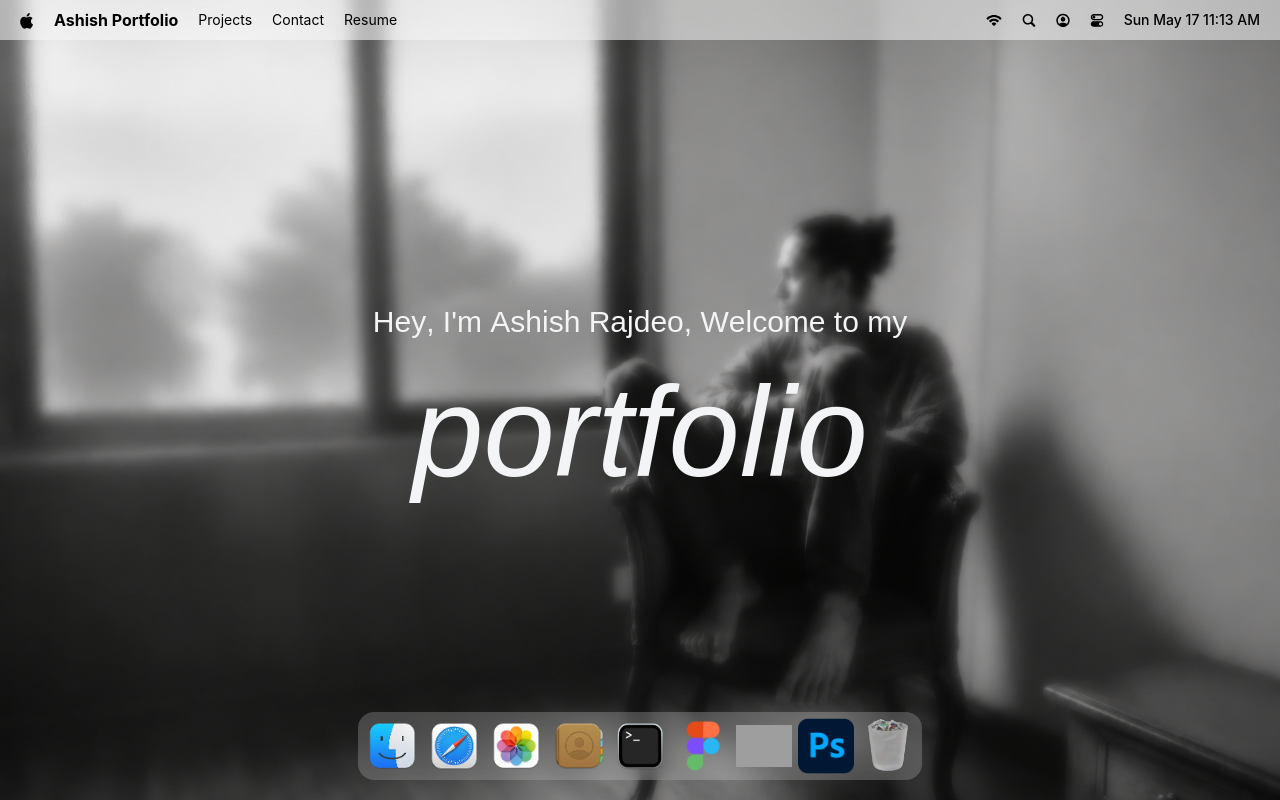
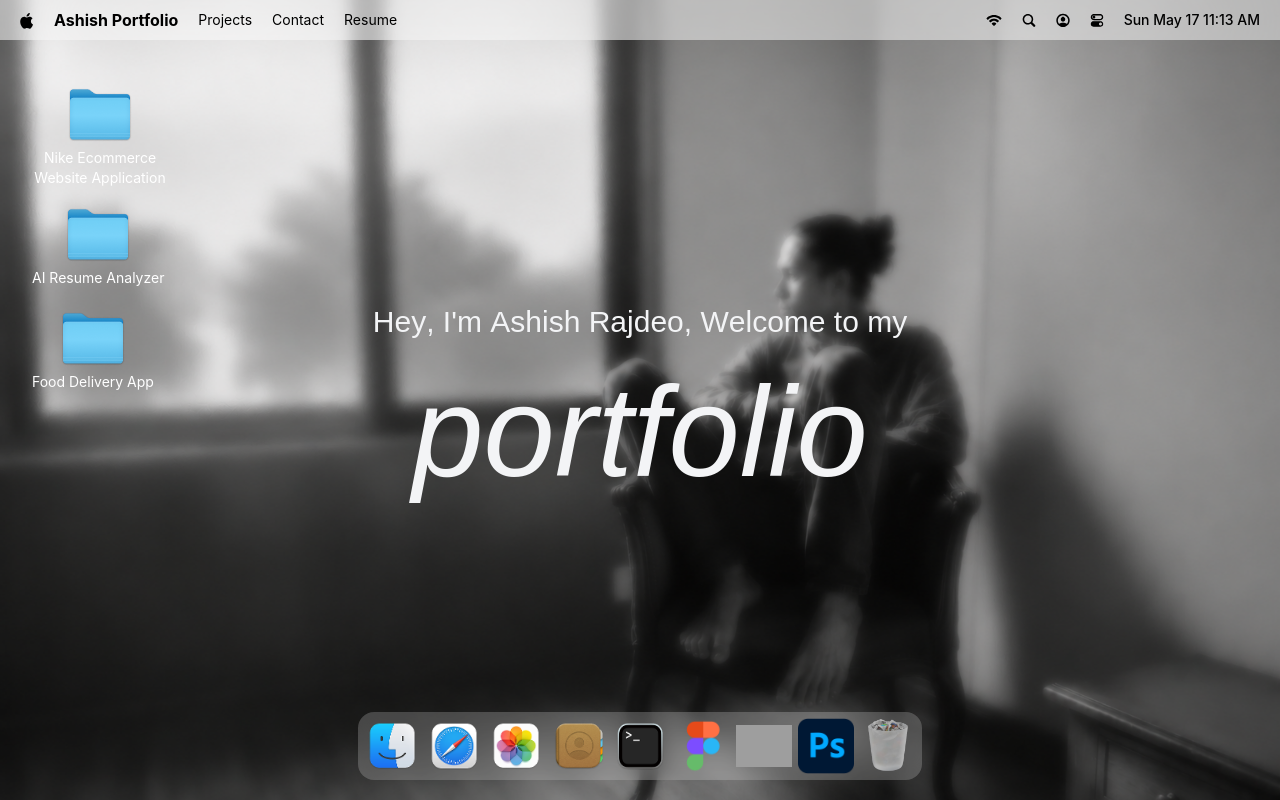
Before and after one commit to AshishRajdeo/portfolio, a React (Vite) app: page / in a window 1280 px wide. Built offline with nearby package versions, Linux system fonts and the light colour scheme; grey boxes are pictures that could not be loaded.

Commit message:
implemented the home folder

```diff
--- a/src/App.jsx
+++ b/src/App.jsx
@@ -3,7 +3,7 @@
 import { Draggable } from 'gsap/Draggable';
 
 
-import { Dock, Navbar, Welcome } from '#components'
+import { Dock, Home, Navbar, Welcome } from '#components'
 import { Contact, Finder, Image, Resume, Safari, Terminal, Text } from '#windows';
 
 gsap.registerPlugin(Draggable);
@@ -22,6 +22,7 @@
       <Text />
       <Image />
       <Contact />
+      <Home />
     </main>
   )
 }
--- /dev/null
+++ b/src/components/Home.jsx
@@ -0,0 +1,41 @@
+import { locations } from "#constants"
+import useLocationStore from "#store/location";
+import useWindowStore from "#store/window";
+import { useGSAP } from "@gsap/react";
+import clsx from "clsx";
+import { Draggable } from "gsap/Draggable";
+
+const projects = locations.work?.children ?? [];
+
+const Home = () => {
+    const { setActiveLocation } = useLocationStore();
+
+    const { openWindow } = useWindowStore();
+
+    const handleOpenProjectFinder = (project) => {
+        setActiveLocation(project);
+        openWindow("finder");
+    };
+    useGSAP(() => {
+        Draggable.create(".folder");
+    }, []);
+  return (
+    <section id="home">
+        <ul>
+            {projects.map((project) => (
+                <li
+                key={project.id}
+                className={clsx("group folder", project.windowPosition)}
+                onClick={() => handleOpenProjectFinder(project)}
+                >
+                    <img src="/images/folder.png" alt={project.name} />
+                    <p>{project.name}</p>
+                </li>
+            ))}
+        </ul>
+
+    </section>
+  )
+}
+
+export default Home
--- /dev/null
+++ b/src/components/Photos.jsx
@@ -0,0 +1,9 @@
+
+
+const Photos = () => {
+  return (
+    <div>Photos</div>
+  )
+}
+
+export default Photos
--- a/src/components/index.js
+++ b/src/components/index.js
@@ -2,6 +2,7 @@
 import Welcome from './Welcome'
 import Dock from './Dock'
 import WindowControls from './WindowControls';
+import Home from './Home';
 
 
 export {
@@ -9,4 +10,5 @@
     Welcome,
     Dock,
     WindowControls,
+    Home,
 }
```
